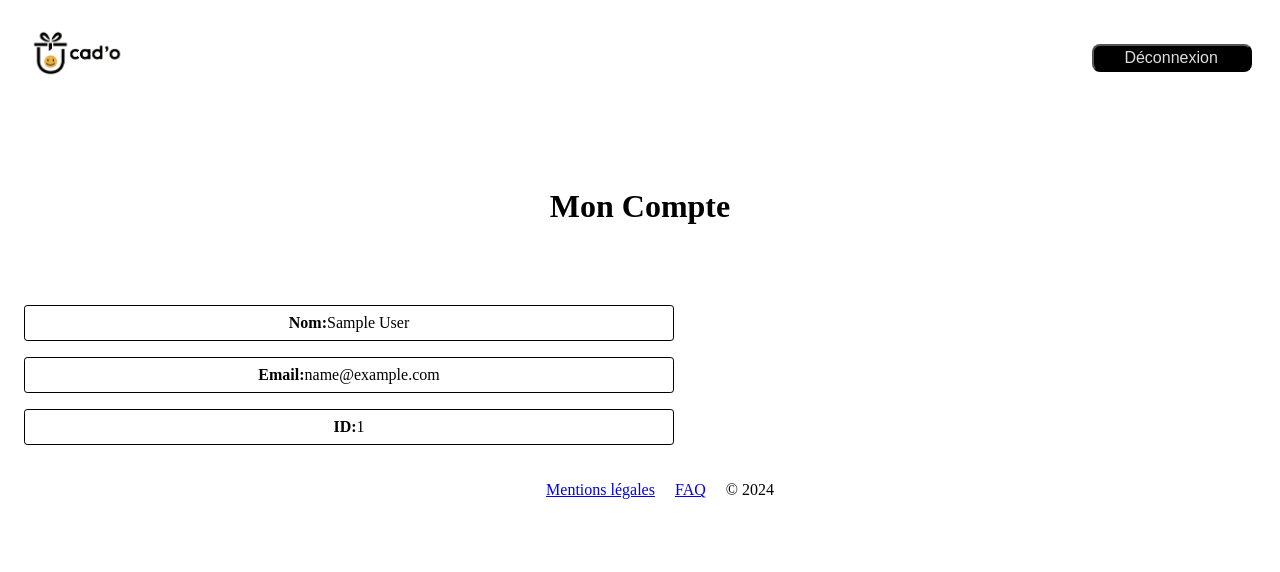
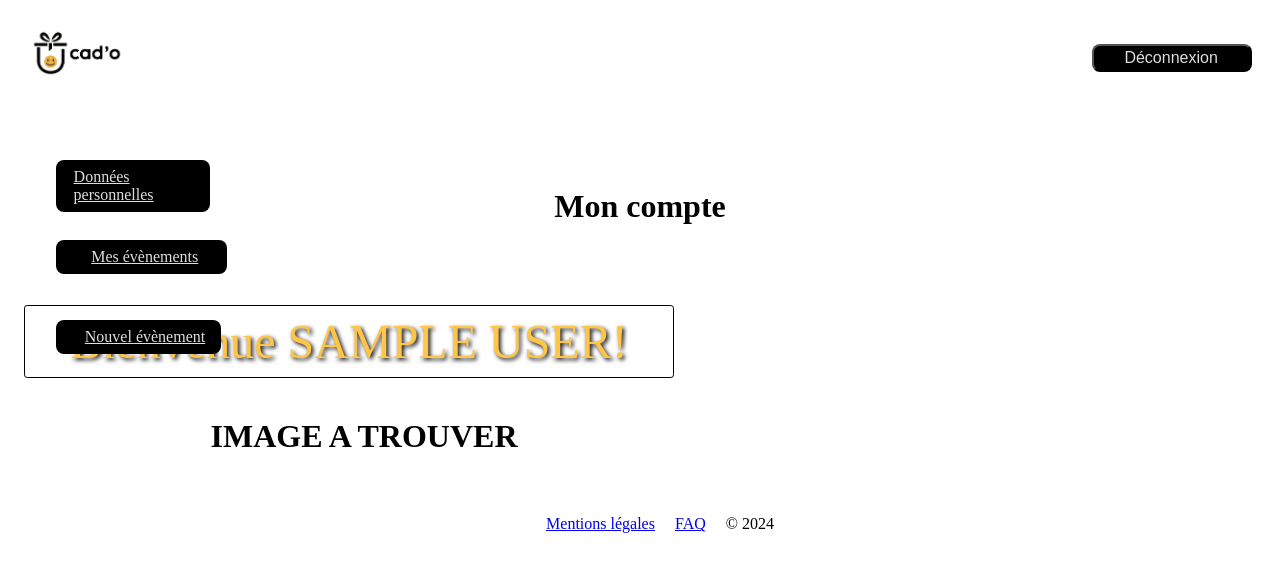
Before and after one commit to yanis-lannabi/cado-front, a React (Vite) app: page /mon-compte in a window 1280 px wide. Shown: the top 572 px of the page. Built offline with nearby package versions, Linux system fonts and the light colour scheme; sample sign-in values are in the browser's storage.

Commit message:
Restructuring of the account page
- Refactored code for better readability and maintainability

```diff
--- a/src/components/Pages/MyAccount/MyAccount.scss
+++ b/src/components/Pages/MyAccount/MyAccount.scss
@@ -62,3 +62,13 @@ h2 {
   font-size: 2rem;
   color: #333;
 }
+
+.uppercase {
+  text-transform: uppercase;
+}
+
+.MyAccount-WelcomeMessage {
+  color: #ffc547; /* Une couleur rouge-orange vif */
+  font-size: 3em; /* Une taille de police plus grande pour plus d'impact */
+  text-shadow: 2px 2px 4px #000000; /* Une ombre portée pour donner du relief au texte */
+}
--- a/src/components/Pages/MyAccount/MyAccount.tsx
+++ b/src/components/Pages/MyAccount/MyAccount.tsx
@@ -1,11 +1,6 @@
 // Importing necessary libraries and components
-import React, { useEffect, useState } from 'react';
 import './MyAccount.scss';
 import { Link } from 'react-router-dom';
-import Header from '../../Elements/Header/Header';
-import Footer from '../../Elements/Footer/Footer';
-// src/components/Pages/MyAccount/MyAccount.tsx
-
 // src/components/Pages/MyAccount/MyAccount.tsx
 
 import { useAuth } from '../../../Hooks/useAuth';
@@ -18,17 +13,28 @@ const MyAccount = () => {
   }
 
   return (
-    <div>
-      <h1>Mon Compte</h1>
-      <p>
-        <strong>Nom:</strong> {authData.user.name}
+    <div className="MyAccount">
+      <header className="MyAccount-title">
+        <h1>Mon compte</h1>
+      </header>
+      <p className="MyAccount-WelcomeMessage">
+        Bienvenue {authData.user.name.toUpperCase()}!
       </p>
-      <p>
-        <strong>Email:</strong> {authData.user.email}
-      </p>
-      <p>
-        <strong>ID:</strong> {authData.user.id}
-      </p>
+      <h2>IMAGE A TROUVER</h2>
+      <div className="MyAccount__Buttons">
+        <Link
+          to="/mes-donnees-personnelles"
+          className="MyAccount__personalData"
+        >
+          Données personnelles
+        </Link>
+        <Link to="/mes-evenements" className="MyAccount__MyEvents">
+          Mes évènements
+        </Link>
+        <Link to="/creer-un-evenement" className="MyAccount__CreateEvent">
+          Nouvel évènement
+        </Link>
+      </div>
     </div>
   );
 };
--- a/src/main.tsx
+++ b/src/main.tsx
@@ -1,5 +1,3 @@
-// src/App.tsx
-
 import React from 'react';
 import ReactDOM from 'react-dom/client';
 import { BrowserRouter as Router, Routes, Route } from 'react-router-dom';
```
